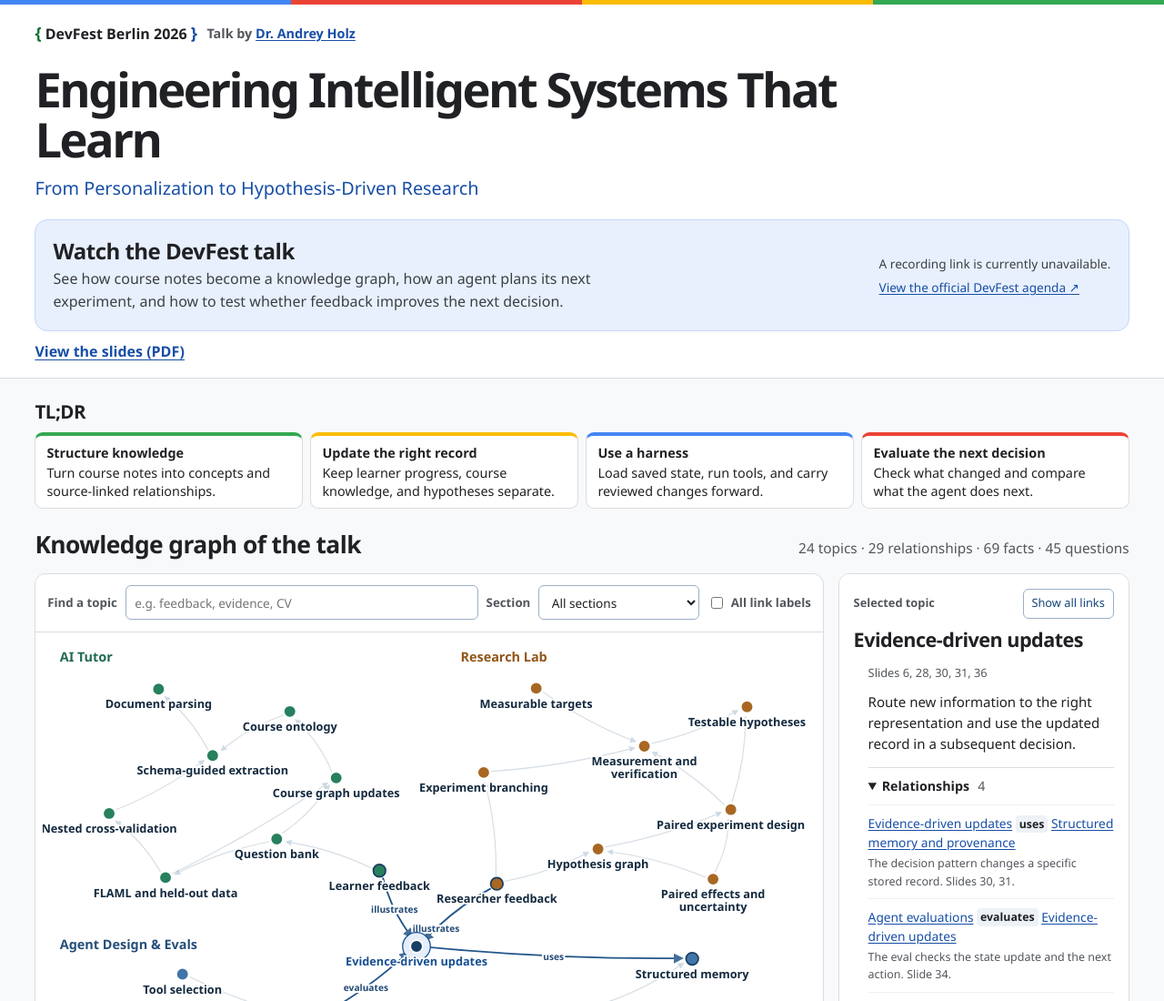
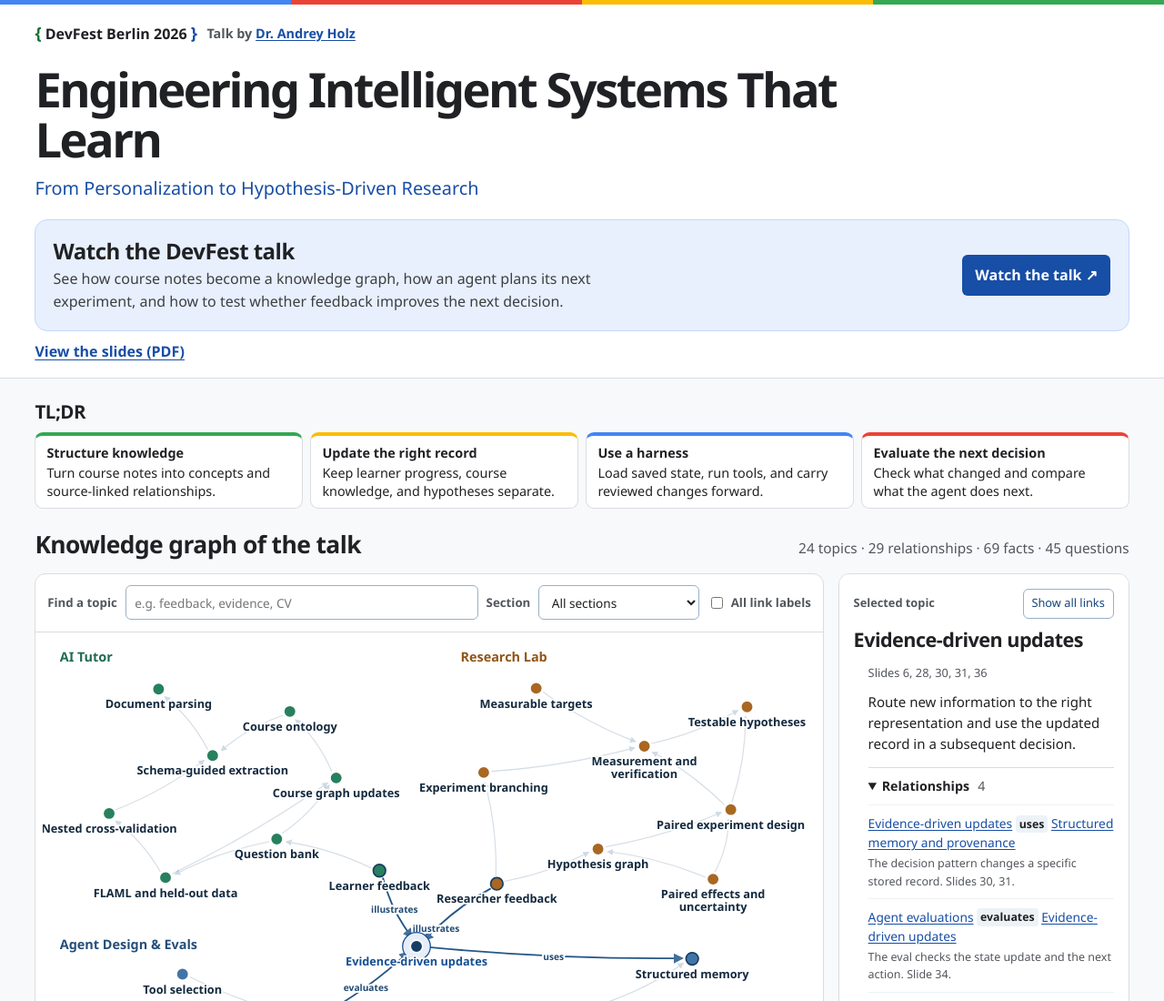
Before and after one commit to DerAndr/devfest-berlin-2026, a plain HTML site: page index.html in a window 1280 px wide. Shown: the top 1100 px of the page at 91% size. Drawn offline with Linux system fonts and the light colour scheme.

Commit message:
Link to the talk recording on YouTube

```diff
--- a/index.html
+++ b/index.html
@@ -203,7 +203,7 @@
         <h2 id="recording-heading">Watch the DevFest talk</h2>
         <p>See how course notes become a knowledge graph, how an agent plans its next experiment, and how to test whether feedback improves the next decision.</p>
       </div>
-      <div class="recording-actions"><p class="recording-status">A recording link is currently unavailable.</p><a class="event-link" href="https://2026.devfest-berlin.de/agenda/">View the official DevFest agenda <span aria-hidden="true">↗</span></a></div>
+      <div class="recording-actions"><a class="watch-link" href="https://youtu.be/kKeeoJeeFiA">Watch the talk <span aria-hidden="true">↗</span></a></div>
     </section>
     <p class="deck-resource"><a href="devfest-berlin-2026-slides.pdf">View the slides (PDF)</a></p>
   </div>
```
